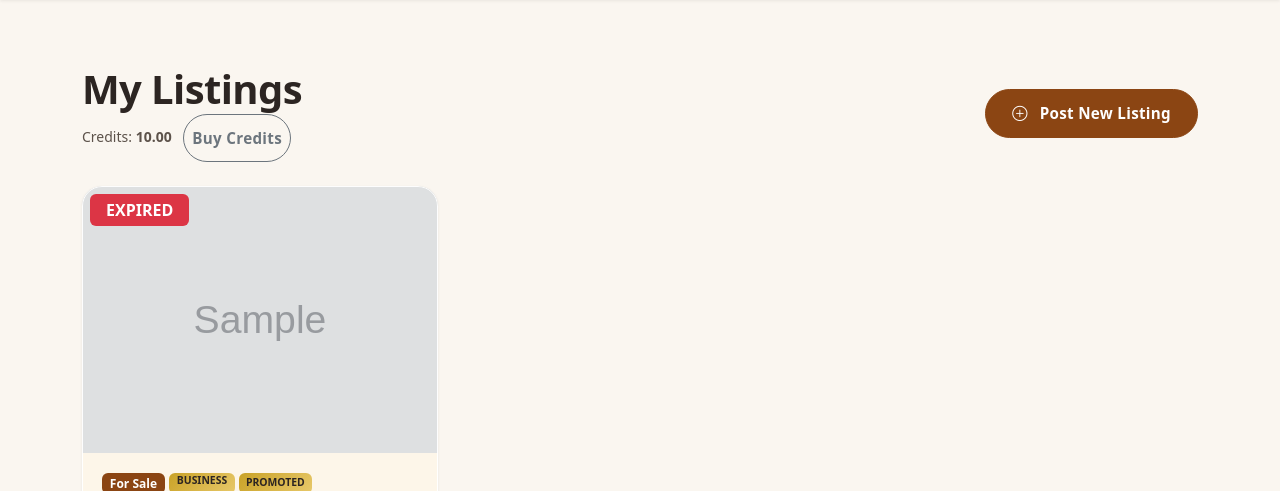
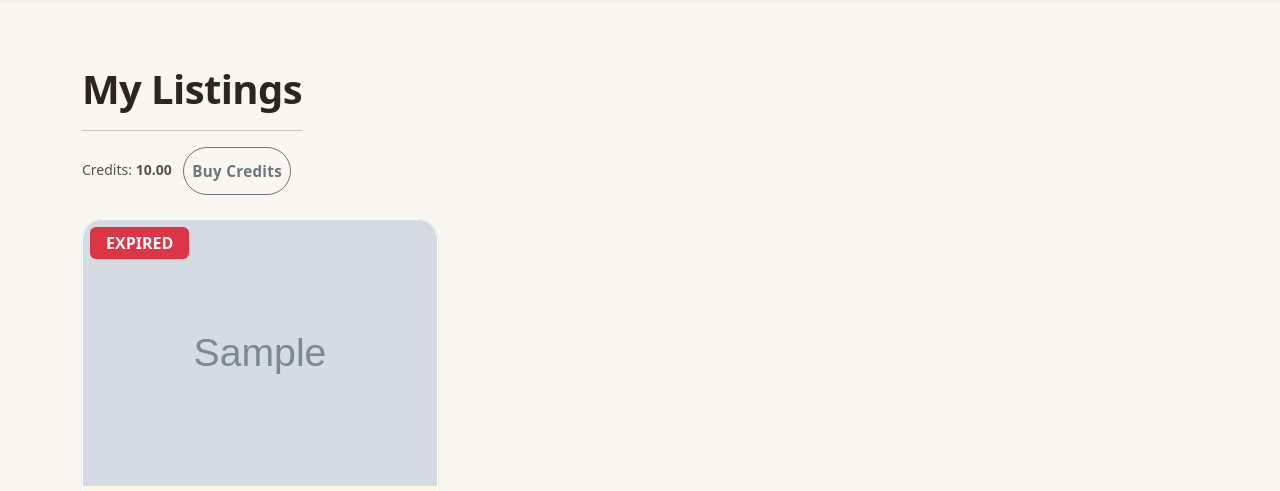
Before and after one commit to MarketExpander99/VolstruisGids, a Flask app: page /my-listings in a window 1280 px wide. Shown: the part 86-577 px from the top of the page. Run offline with Flask 3, Linux system fonts and the light colour scheme; a user stored in the database is signed in; tables that the repository leaves empty hold one stand-in row (values such as "Sample post"); grey boxes marked "Sample" are stand-in pictures.

Commit message:
Go For Launch!

```diff
--- a/app/templates/main/my_listings.html
+++ b/app/templates/main/my_listings.html
@@ -4,15 +4,12 @@
 <div class="container py-5 my-listings">
     <div class="d-flex justify-content-between align-items-center mb-4">
         <div>
-            <h1 class="fw-bold mb-0">My Listings</h1>
+            <h1 class="fw-bold mb-0">My Listings<hr></h1>
             <div class="text-muted small">
                 Credits: <strong>{{ current_user.credits or current_user.credit_balance or 0 }}</strong>
                 <a href="{{ url_for('payments.buy_credits') }}" class="btn btn-sm btn-outline-secondary ms-2 py-0 px-2">Buy Credits</a>
             </div>
         </div>
-        <a href="{{ url_for('listings.create') }}" class="btn btn-primary">
-            <i class="bi bi-plus-circle me-1"></i>Post New Listing
-        </a>
     </div>
 
     {% if listings %}
@@ -22,7 +19,7 @@
             {% set isPromoted = listing.is_promoted or listing.last_reposted_at %}
             {% set pt = listing.post_type or 'sale' %}
             <div class="col">
-                <div class="card h-100 shadow-sm business-listing {{ 'boosted' if isPromoted else '' }} {% if listing.is_expired %}border-danger{% endif %}" style="position: relative;">
+                <div class="card h-100 shadow-sm business-listing {{ 'boosted' if isPromoted else '' }} {{ 'border-danger' if listing.is_expired else '' }}" style="position: relative;">
                     {% if listing.is_expired %}
                     <div class="position-absolute top-0 start-0 m-2" style="z-index: 5;">
                         <span class="badge bg-danger px-3 py-2 fs-6">EXPIRED</span>
@@ -35,7 +32,7 @@
                     {% set photo_src = listing.photo_url or '/static/img/default-listing.jpg' %}
                     {% set img_variant = ' photo' if listing.photo_url else ' no-photo' %}
                     <img src="{{ photo_src }}" class="card-img-top{{ img_variant }}" alt="{{ listing.title }}"
-                         style="{% if listing.is_expired %}filter: grayscale(45%) opacity(0.82);{% endif %}">
+                         {{ 'style="filter: grayscale(45%) opacity(0.82);"' if listing.is_expired else '' }}>
 
                     <div class="card-body d-flex flex-column">
                         <!-- v2.0 Post Type badges (matching feed) -->
--- a/app/templates/main/profile.html
+++ b/app/templates/main/profile.html
@@ -100,7 +100,7 @@
             <div class="row row-cols-1 row-cols-md-2 row-cols-lg-3 g-4">
                 {% for listing in listings %}
                 <div class="col">
-                    <div class="card h-100 shadow-sm border-0 {% if listing.is_expired %}border border-danger border-2{% endif %}" style="position: relative;">
+                    <div class="card h-100 shadow-sm border-0 {{ 'border border-danger border-2' if listing.is_expired else '' }}" style="position: relative;">
                         {% if listing.is_expired %}
                         <div class="position-absolute top-0 start-0 m-2" style="z-index: 5;">
                             <span class="badge bg-danger px-2 py-1" style="font-size: 0.7rem;">EXPIRED</span>
@@ -108,7 +108,8 @@
                         {% endif %}
                         {% set photo_src = listing.photo_url or '/static/img/default-listing.jpg' %}
                         {% set img_variant = ' photo' if listing.photo_url else ' no-photo' %}
-                        <img src="{{ photo_src }}" class="card-img-top{{ img_variant }}" style="height: 180px; width: 100%; background-color: #f8f9fa; {% if listing.is_expired %}filter: grayscale(45%) opacity(0.82);{% endif %}" alt="{{ listing.title }}">
+                        {% set filter_style = ' filter: grayscale(45%) opacity(0.82);' if listing.is_expired else '' %}
+                        <img src="{{ photo_src }}" class="card-img-top{{ img_variant }}" style="height: 180px; width: 100%; background-color: #f8f9fa;{{ filter_style }}" alt="{{ listing.title }}">
                         <div class="card-body">
                             <span class="badge bg-{{ 'success' if listing.post_type == 'sale' else 'warning' if listing.post_type == 'wanted' else 'info' if listing.post_type == 'rental' else 'primary' if listing.post_type == 'services' else 'info' }}">
                                 {{ 'For Rent' if listing.post_type == 'rental' else listing.post_type|title }}
--- a/app/templates/messages/conversation.html
+++ b/app/templates/messages/conversation.html
@@ -57,7 +57,7 @@
                         <div class="px-3 py-2 rounded-3 shadow-sm {% if is_mine %}bg-primary text-white{% else %}bg-white border{% endif %}"
                              style="max-width: 78%; font-size: 0.95rem; white-space: pre-wrap; word-break: break-word;">
                             {{ msg.text }}
-                            <div class="mt-1" style="font-size: 0.7rem; opacity: 0.7; text-align: {% if is_mine %}right{% else %}left{% endif %};">
+                            <div class="mt-1" style="font-size: 0.7rem; opacity: 0.7; text-align: {{ 'right' if is_mine else 'left' }};">
                                 {{ msg.timestamp.strftime('%d %b %H:%M') if msg.timestamp else '' }}
                                 {% if is_mine %}
                                     <i class="bi bi-check2-all ms-1"></i>
--- a/app/templates/profile/profile.html
+++ b/app/templates/profile/profile.html
@@ -180,7 +180,7 @@
                 {% set pt = listing.post_type or 'sale' %}
                 <div class="col">
                     <a href="{{ url_for('listings.detail', listing_id=listing.id) }}" class="text-decoration-none text-reset">
-                        <div class="card h-100 shadow-sm border-0 post-type-{{ pt }} {{ 'business-listing' if isBusiness else '' }} {{ 'boosted' if isPromoted else '' }} {% if listing.is_expired %}border border-danger border-2{% endif %}" style="position: relative;">
+                        <div class="card h-100 shadow-sm border-0 post-type-{{ pt }} {{ 'business-listing' if isBusiness else '' }} {{ 'boosted' if isPromoted else '' }} {{ 'border border-danger border-2' if listing.is_expired else '' }}" style="position: relative;">
                             {% if listing.is_expired %}
                             <div class="position-absolute top-0 start-0 m-1" style="z-index: 5;">
                                 <span class="badge bg-danger px-2 py-1" style="font-size: 0.65rem;">EXPIRED</span>
@@ -188,7 +188,7 @@
                             {% endif %}
                             {% set photo_src = listing.photo_url or '/static/img/default-listing.jpg' %}
                             <img src="{{ photo_src }}" class="card-img-top photo" alt="{{ listing.title }}"
-                                 style="{% if listing.is_expired %}filter: grayscale(45%) opacity(0.82);{% endif %}">
+                                 {{ 'style="filter: grayscale(45%) opacity(0.82);"' if listing.is_expired else '' }}>
                             <div class="card-body p-3">
                                 <!-- v2.0 Post Type badges (matching feed + compact for dense grid) -->
                                 <div class="mb-1 d-flex flex-wrap gap-1">
```
